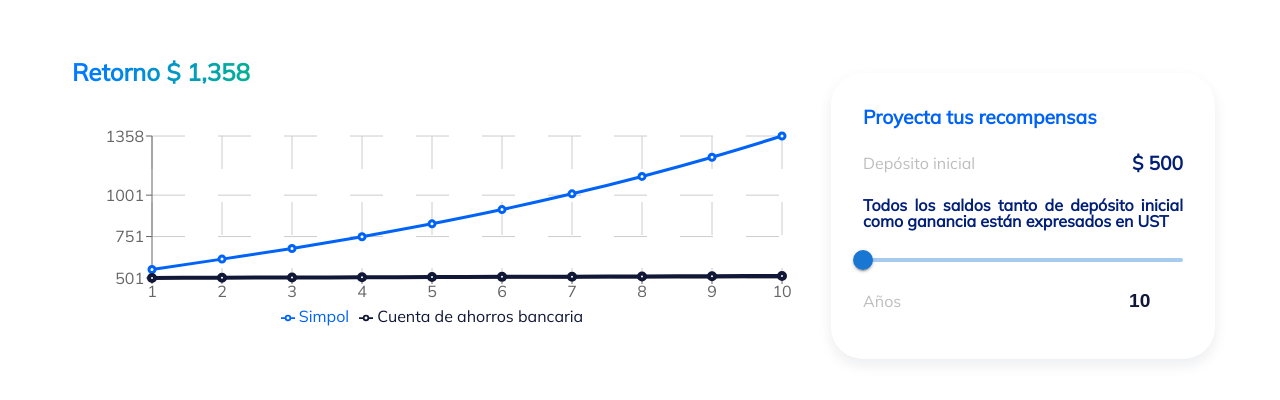
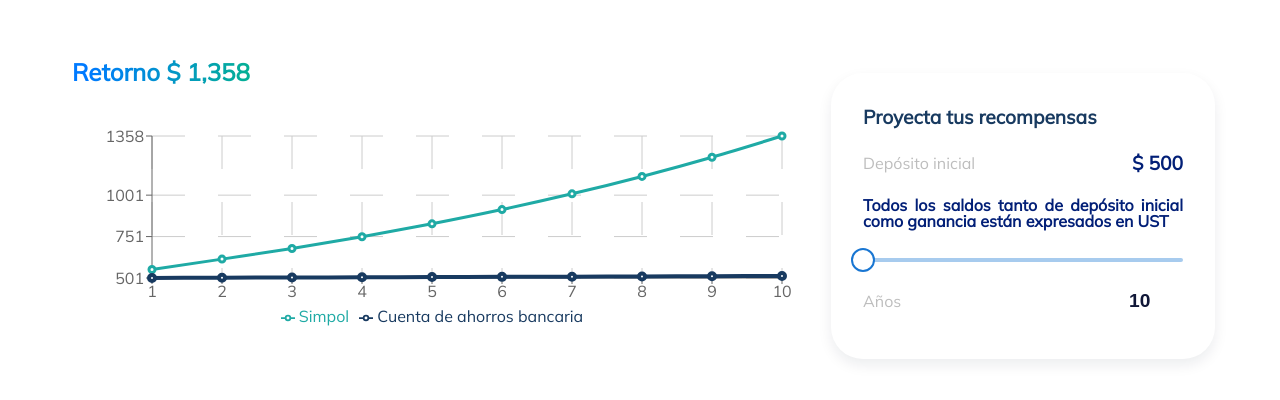
Before and after one commit to GEnma29/TrueGraphsegundaparte, a Next.js app: page / in a window 1280 px wide. Shown: the part 192-592 px from the top of the page. Built offline with nearby package versions, Linux system fonts and the light colour scheme.

Commit message:
build file

```diff
--- a/pages/components/Graph.js
+++ b/pages/components/Graph.js
@@ -42,8 +42,8 @@ const Graph = ({data, deposit}) => {
         <XAxis dataKey="name"/>
         <YAxis type="number" domain={['dataMin', 'dataMax']} />
         <Tooltip content={CustomTooltip} />
-        <Line type="monotone" strokeWidth={3} dataKey="Simpol" stroke="#0063F7" />
-        <Line type="monotone" strokeWidth={4} dataKey="Cuenta de ahorros bancaria" stroke="#101737" />
+        <Line type="monotone" strokeWidth={3} dataKey="Simpol" stroke="#1FAAA5" />
+        <Line type="monotone" strokeWidth={4} dataKey="Cuenta de ahorros bancaria" stroke="#183A60" />
         <Legend  margin={{top:20}} />
         </LineChart>
        </ResponsiveContainer>
--- a/pages/index.js
+++ b/pages/index.js
@@ -323,7 +323,7 @@ function HomePage() {
             name="deposit"
             render={({ field , onChange }) => (
               <>
-                <Slider
+                <PrettoSlider
                   {...field}
                   aria-label="Restricted values"
                   defaultValue={500}
@@ -417,6 +417,46 @@ font-weight: 800;
 
 
 `
+const PrettoSlider = styled(Slider)({
+  color: '#1FAAA5',
+  height: 8,
+  '& .MuiSlider-track': {
+    border: 'none',
+  },
+  '& .MuiSlider-thumb': {
+    height: 24,
+    width: 24,
+    backgroundColor: '#fff',
+    border: '2px solid currentColor',
+    '&:focus, &:hover, &.Mui-active, &.Mui-focusVisible': {
+      boxShadow: 'inherit',
+    },
+    '&:before': {
+      display: 'none',
+    },
+  },
+  '& .MuiSlider-valueLabel': {
+    lineHeight: 1.2,
+    fontSize: 12,
+    background: 'unset',
+    padding: 0,
+    width: 32,
+    height: 32,
+    borderRadius: '50% 50% 50% 0',
+    backgroundColor: '#52af77',
+    transformOrigin: 'bottom left',
+    transform: 'translate(50%, -100%) rotate(-45deg) scale(0)',
+    '&:before': { display: 'none' },
+    '&.MuiSlider-valueLabelOpen': {
+      transform: 'translate(50%, -100%) rotate(-45deg) scale(1)',
+    },
+    '& > *': {
+      transform: 'rotate(45deg)',
+    },
+  },
+});
+
+
 const Input = styled.input`
   background-color: #fff !important;
   z-index: 1;
@@ -470,7 +510,7 @@ const ContainerRow = styled.div`
 const TitleSlider = styled.h4`
   display: flex;
   font-weight: 800;
-  color: #0063f7;
+  color: #183A60;
   font-size: 1.2rem;
   align-self: flex-start;
   margin: 0;
```
